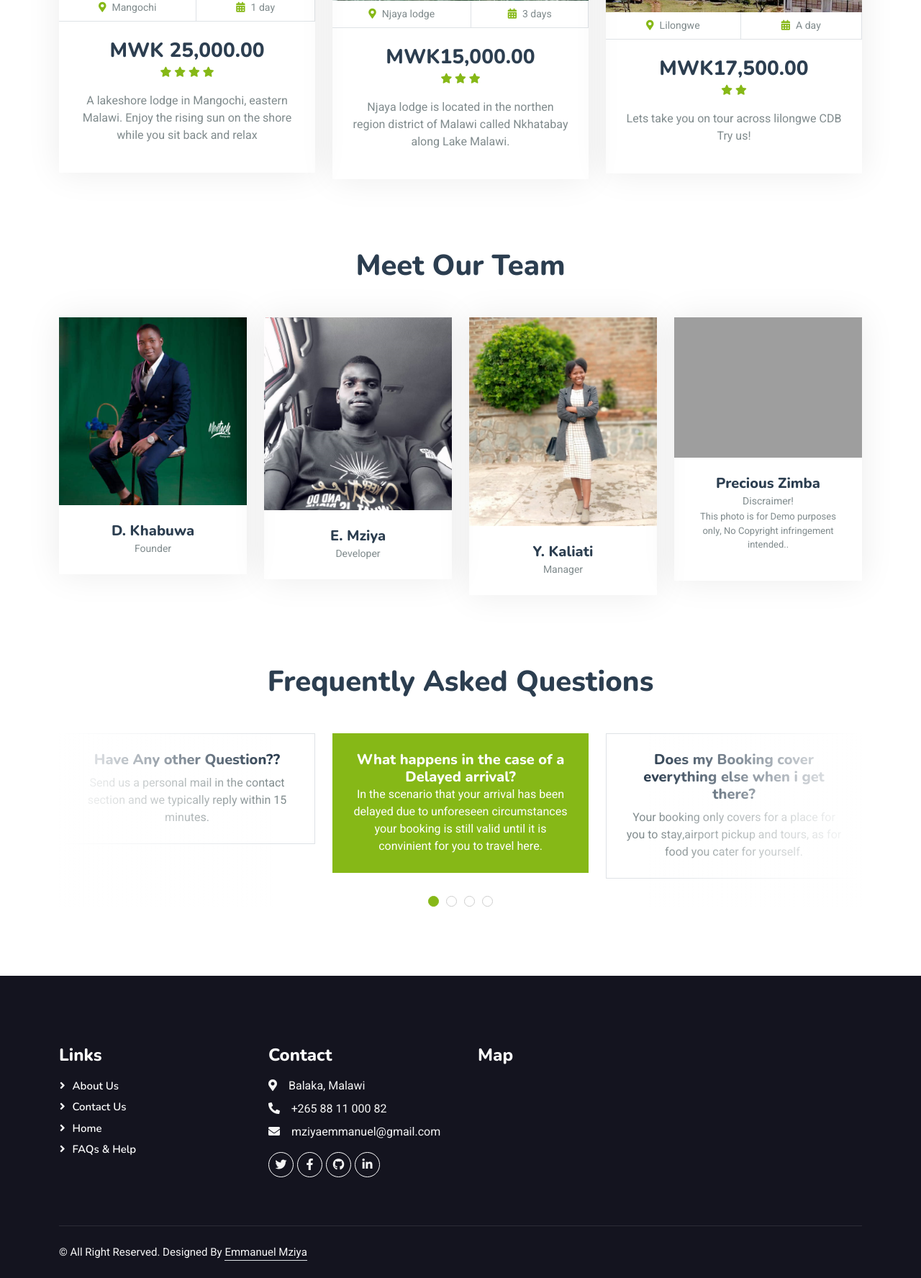
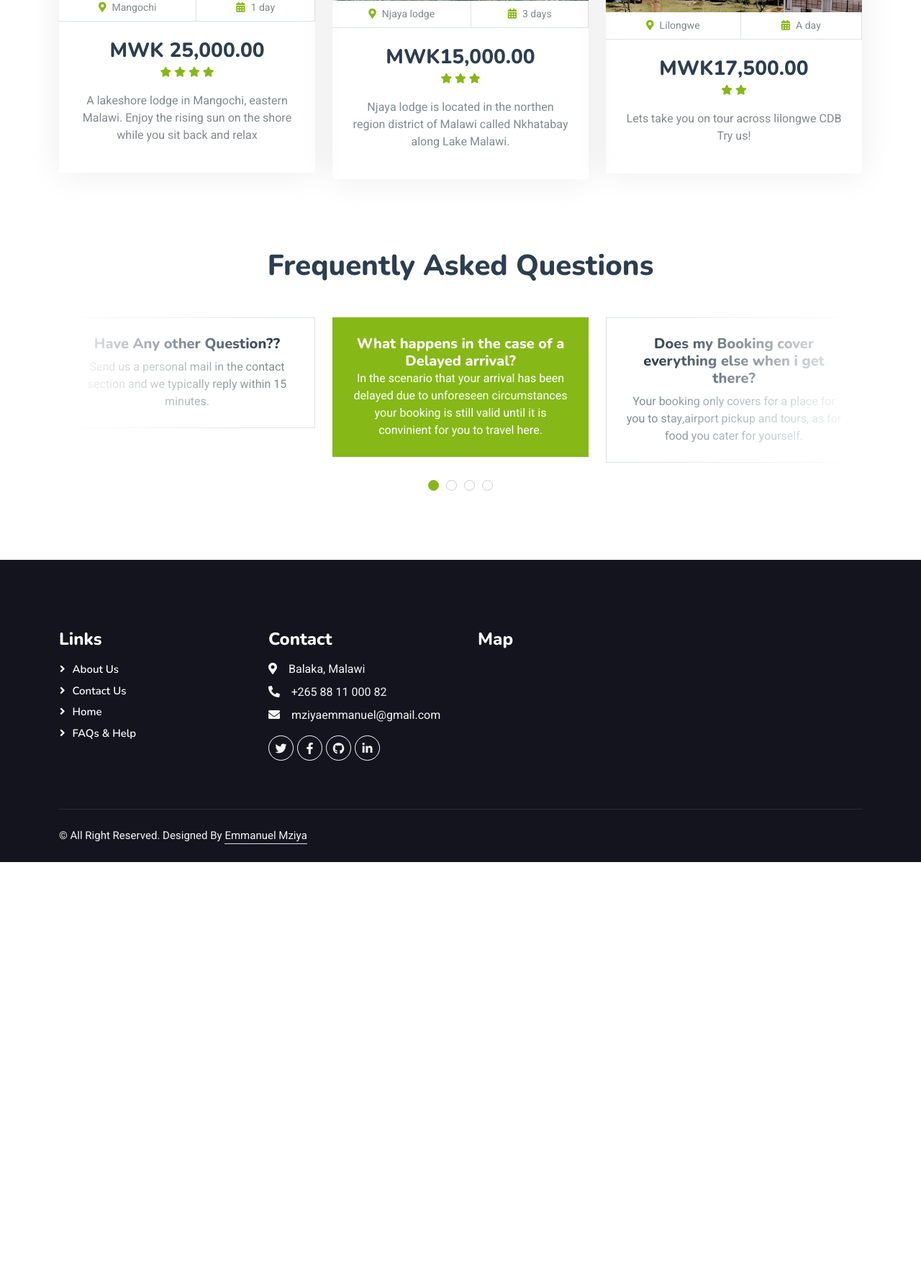
Before and after one commit to manzy1/Destination_Malawi, a PHP site: page /Destination_Malawi/ in a window 1280 px wide. Shown: the part 2987-4763 px from the top of the page at 72% size. After the commit the page ends 4185 px from the top, so only its background shows below. Run offline with PHP 8.4, Linux system fonts and the light colour scheme; some libraries are stand-ins or nearby versions; grey boxes are pictures that could not be loaded.

Commit message:
Home page

```diff
--- a/index.php
+++ b/index.php
@@ -303,72 +303,6 @@
     </div>
     <!-- Package End -->
 
-
-
-
-    <!-- Team Start -->
-    <div class="container-xxl py-5">
-        <div class="container">
-            <div class="text-center wow fadeInUp" data-wow-delay="0.1s">
-                <h1 class="mb-5">Meet Our Team</h1>
-            </div>
-            <div class="row g-4">
-                <div class="col-lg-3 col-md-6 wow fadeInUp" data-wow-delay="0.1s">
-                    <div class="team-item">
-                        <div class="overflow-hidden">
-                            <img class="img-fluid" src="img/Dan.jpeg" alt="">
-                        </div>
-
-                        <div class="text-center p-4">
-                            <h5 class="mb-0">D. Khabuwa</h5>
-                            <small>Founder</small>
-                        </div>
-                    </div>
-                </div>
-                <div class="col-lg-3 col-md-6 wow fadeInUp" data-wow-delay="0.3s">
-                    <div class="team-item">
-                        <div class="overflow-hidden">
-                            <img class="img-fluid" src="img/manzy.png" alt="">
-                        </div>
-
-                        <div class="text-center p-4">
-                            <h5 class="mb-0">E. Mziya</h5>
-                            <small>Developer</small>
-                        </div>
-                    </div>
-                </div>
-                <div class="col-lg-3 col-md-6 wow fadeInUp" data-wow-delay="0.5s">
-                    <div class="team-item">
-                        <div class="overflow-hidden">
-                            <img class="img-fluid" src="img/tanz.jpeg" alt="">
-                        </div>
-
-                        <div class="text-center p-4">
-                            <h5 class="mb-0">Y. Kaliati</h5>
-                            <small>Manager</small>
-                        </div>
-                    </div>
-                </div>
-                <div class="col-lg-3 col-md-6 wow fadeInUp" data-wow-delay="0.7s">
-                    <div class="team-item">
-                        <div class="overflow-hidden">
-                            <img class="img-fluid" src="img/yyyyy.jpg" alt="">
-                        </div>
-
-                        <div class="text-center p-4">
-                            <h5 class="mb-0">Precious Zimba</h5>
-                            <small>Discraimer!</small>
-                            <p style="font-size: small;">This photo is for Demo purposes only, No Copyright infringement intended..</p>
-
-                        </div>
-                    </div>
-                </div>
-            </div>
-        </div>
-    </div>
-    <!-- Team End -->
-
-
     <!-- Testimonial Start -->
     <div class="container-xxl py-5 wow fadeInUp" data-wow-delay="0.15s">
         <div class="container">
```
